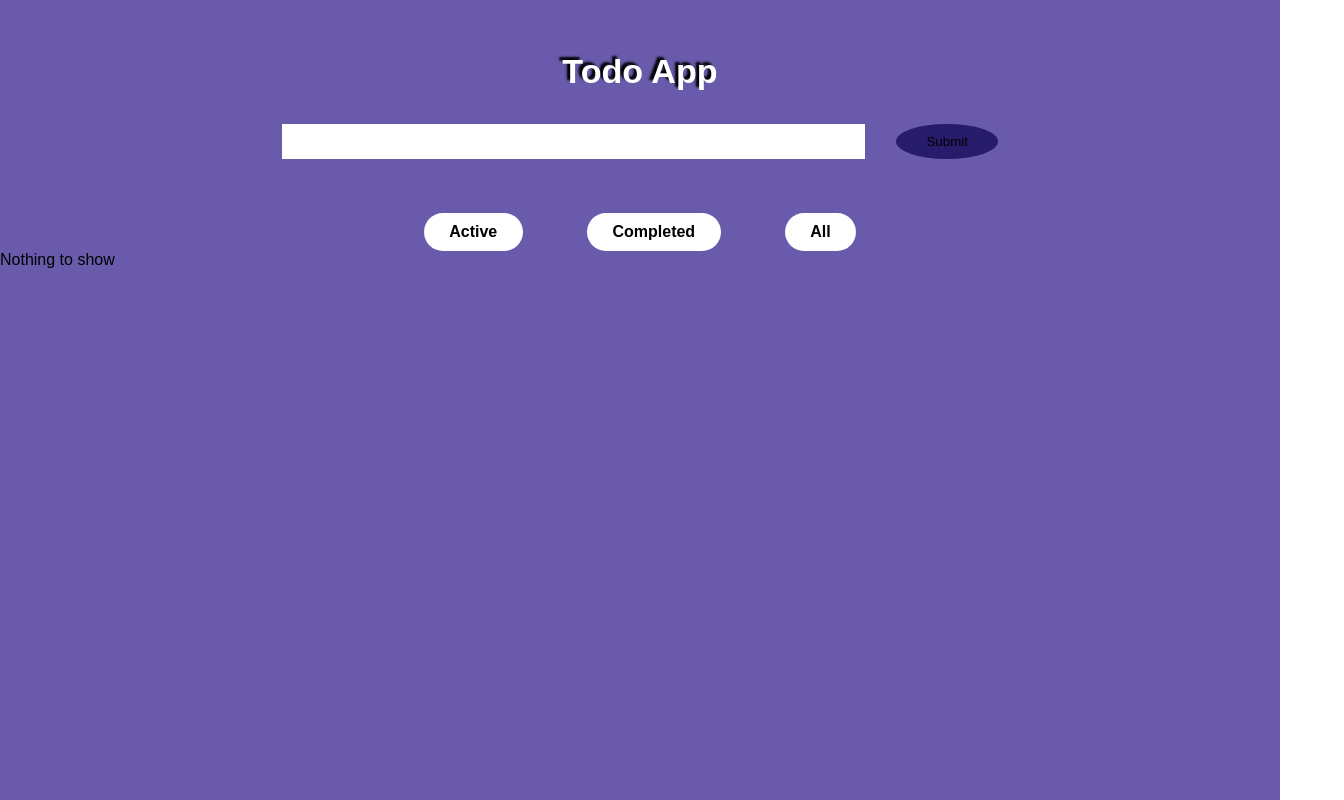
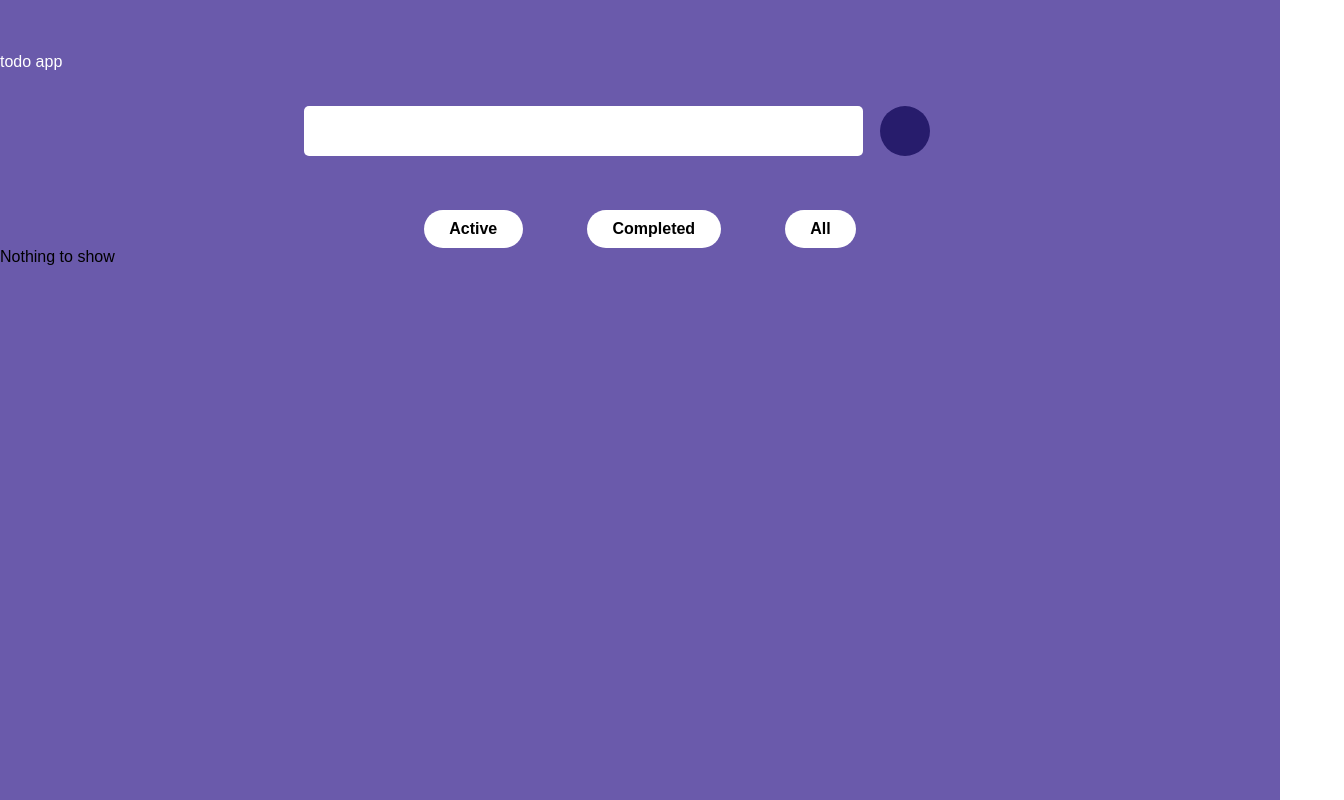
Before and after one commit to vomkaraxioned/Todo-redux-, a React (Create React App) app: page / in a window 1280 px wide. Shown: the whole page, 1344 px wide, since content can reach past the window. Built offline with nearby package versions, Linux system fonts and the light colour scheme.

Commit message:
styling part started

```diff
--- a/public/index.html
+++ b/public/index.html
@@ -9,6 +9,7 @@
       name="description"
       content="Web site created using create-react-app"
     />
+    <link rel="stylesheet" href="https://cdnjs.cloudflare.com/ajax/libs/font-awesome/6.2.1/css/all.min.css" integrity="sha512-MV7K8+y+gLIBoVD59lQIYicR65iaqukzvf/nwasF0nqhPay5w/9lJmVM2hMDcnK1OnMGCdVK+iQrJ7lzPJQd1w==" crossorigin="anonymous" referrerpolicy="no-referrer" />
     <link rel="apple-touch-icon" href="%PUBLIC_URL%/logo192.png" />
     <!--
       manifest.json provides metadata used when your web app is installed on a
--- a/src/components/Todo/TodoItem.js
+++ b/src/components/Todo/TodoItem.js
@@ -11,14 +11,21 @@
   }
 
   return (
-    <li data-id={id} data-status={status} >
-      {status == "completed" ? <span>done</span> : null}
-      <textarea rows="10" defaultValue={toDo} ref={textareaRef} onChange={() => textareaData(textareaRef.current.value)} onBlur={() => controlsHandler.dispatch(controlsHandler.saveEdited(details, textareaRef.current))} disabled></textarea>
-      <div className="controls">
-        <button className="controls__edit" onClick={() => controlsHandler.dispatch(controlsHandler.edit(textareaRef.current))}>edit</button>
-        <button className="controls__complete" onClick={() => controlsHandler.dispatch(controlsHandler.complete(details))}>complete</button>
-        <button className="controls__delete" onClick={() => controlsHandler.dispatch(controlsHandler.remove(details))}>delete</button>
+    <li data-id = {id} data-status = {status} >
+      {status === "completed" ? <span>done</span> : null}
+
+      <textarea rows = "10" defaultValue = {toDo} ref={textareaRef} onChange={() => textareaData(textareaRef.current.value)} onBlur = {() => controlsHandler.dispatch(controlsHandler.saveEdited(details, textareaRef.current))} disabled></textarea>
+
+      <div className = "controls">
+
+        <button className = "controls__edit" onClick = {() => controlsHandler.dispatch(controlsHandler.edit(textareaRef.current))}>edit</button>
+
+        <button className = "controls__complete" onClick = {() => controlsHandler.dispatch(controlsHandler.complete(details))}>complete</button>
+
+        <button className = "controls__delete" onClick = {() => controlsHandler.dispatch(controlsHandler.remove(details))}>delete</button>
+
       </div>
+
     </li>
   )
 }
--- a/src/reducers/todoReducer.js
+++ b/src/reducers/todoReducer.js
@@ -3,7 +3,7 @@
 const todoReducer = (todoList = [], action) => {
   const controller = new TodoController();
   switch (action.type) {
-    case "add": controller.addData(action.todo);
+    case "add": action.todo ? controller.addData(action.todo) : alert("Empty input not allowed!");
       break;
     case "remove": controller.removeSaveAndComplete(action.id, action.to_remove);
       break;
--- a/src/style/FormStyle.style.js
+++ b/src/style/FormStyle.style.js
@@ -2,7 +2,7 @@
 
 const FormStyle = styled.div`
   form {
-    width:80%;
+    width:75%;
     padding-bottom:54px;
     margin:0 auto;
     display:flex;
--- a/src/style/InputContainer.style.js
+++ b/src/style/InputContainer.style.js
@@ -10,15 +10,19 @@
 
     &[type=text],&[type=email] {
       padding:7px 2%;
-      margin-right:5%;
+      border-radius:5px;
+      margin-right:3%;
 
       &:focus { outline:2px solid #271c6c; }
     }
 
     &[type=submit] {
-      padding:10px;
+      width:50px;
+      height:50px;
       border-radius:50%;
       background:#271c6c;
+      text-indent:-9999px;
+      display:block;
     }
   }
 `;
--- a/src/style/Title.style.js
+++ b/src/style/Title.style.js
@@ -4,14 +4,24 @@
   padding:53px 0 35px 0;
   color:${props=>props.textColor};
   cursor:pointer;
-  font-size:31px;
+  font-size:34px;
   font-weight:900;
   text-align:center;
   text-shadow: -3px -3px 2px rgba(0, 0, 0, 1);
   text-transform:capitalize;
 
   &:hover {
-    transform:scale(1.1)
+    transform:scale(1.2)
+  }
+
+  &::before {
+    width:20px;
+    height:20px;
+    background:#f00;
+    display:block;
+    font-family:'FontAwesome';
+    font-weight:900;
+    constent:'\2b';
   }
 `;
 
```
